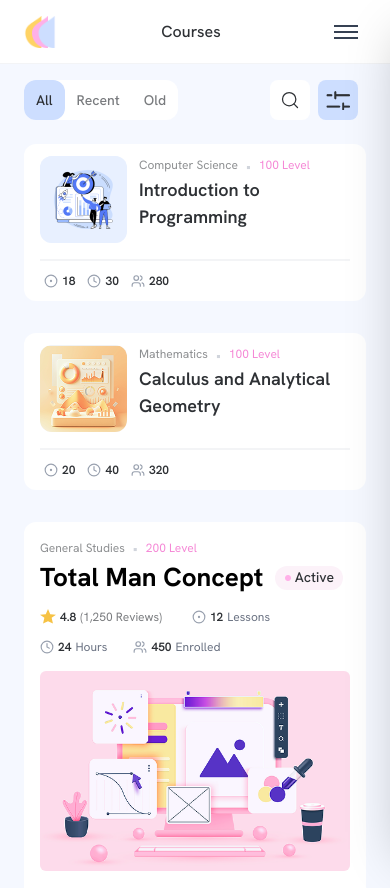
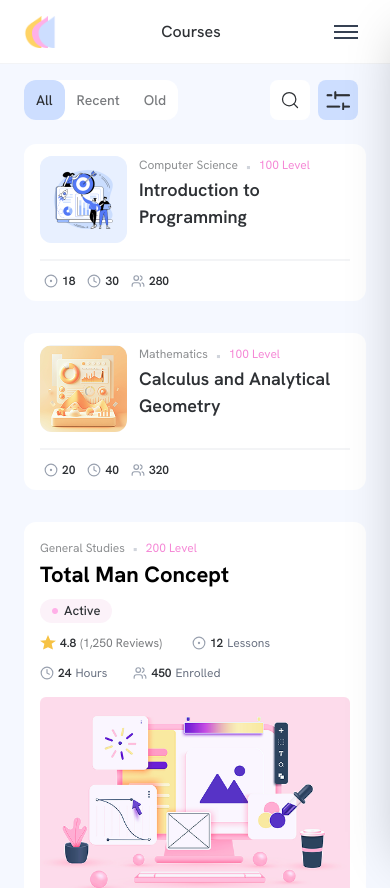
Before and after one commit to Eragbai2001/Eduresourse, a Next.js app: page /dashboard/courses in a window 390 px wide. Shown: the top 888 px of the page. Built offline with nearby package versions, Linux system fonts and the light colour scheme.

Commit message:
Made some edit on the course page

```diff
--- a/app/dashboard/courses/page.tsx
+++ b/app/dashboard/courses/page.tsx
@@ -478,28 +478,27 @@ export default function CoursesPage() {
                   {selectedCourse.level}
                 </span>
               </div>
-              <div className="flex items-center gap-3 ">
-                <h2 className="text-[26px] font-bold">
+              <div className="flex flex-col sm:flex-row sm:items-center gap-2 sm:gap-3">
+                <h2 className="text-[22px] sm:text-[26px] font-bold">
                   {selectedCourse.title}
                 </h2>
                 <span
-                  className={`text-xs w-[68px]  h-[24px] rounded-full flex justify-center items-center text-[14px]  font-medium  ${
+                  className={`text-xs min-w-[68px] w-fit px-3 h-[24px] rounded-full flex justify-center items-center text-[13px] sm:text-[14px] font-medium self-start sm:self-auto ${
                     selectedCourse.status === "Active"
                       ? "bg-[#FCF2F9] text-[#2E3135]"
                       : selectedCourse.status === "Draft"
                       ? "bg-[#FCF2F9] text-[#2E3135]"
                       : "bg-gray-100 text-gray-800"
                   }`}>
-                  <div className="w-[6px] h-[6px] items-center mr-1">
+                  <div className="w-[6px] h-[6px] flex items-center mr-1.5">
                     <Image
                       src="/courses/Color Indicator.png"
-                      alt=" color "
+                      alt="status indicator"
                       width={6}
                       height={6}
                       className="object-cover"
                     />
                   </div>
-
                   {selectedCourse.status}
                 </span>
               </div>
```
